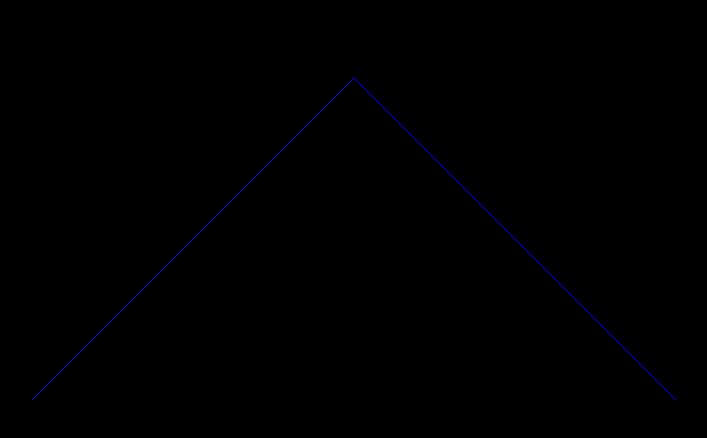
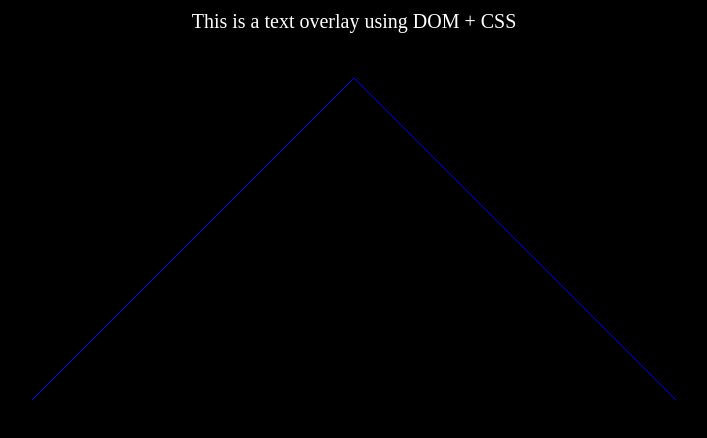
Before and after one commit to murphybread/knowledge-constellation, a plain HTML site: page index.html in a window 1280 px wide. Shown: the whole page, without its empty margins (286-993 px from the left). Drawn offline with nearby package versions, Linux system fonts and the light colour scheme.

Commit message:
feat: create text using dom and css

```diff
--- a/index.html
+++ b/index.html
@@ -11,9 +11,23 @@
       canvas {
         display: block;
       }
+      #info {
+        position: absolute;
+        top: 10px;
+        left: 50%;
+        transform: translateX(-50%);
+        text-align: center;
+        z-index: 60;
+        display: block;
+        color: white;
+        font-size: 20px;
+        pointer-events: none;
+      }
     </style>
   </head>
   <body>
+    <div id="info">This is a text overlay using DOM + CSS</div>
+
     <script type="importmap">
       {
         "imports": {
```
